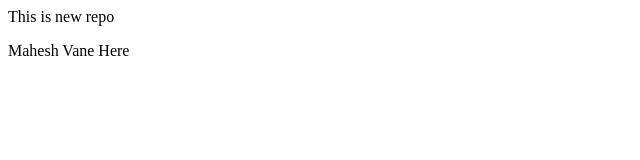
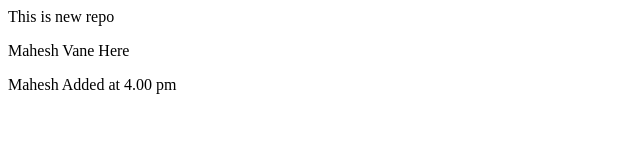
Before and after one commit to Ankush-khapre/Localreposs, a plain HTML site: page index.html in a window 1280 px wide. Shown: the whole page, without its empty margins (0-640 px from the left). Drawn offline with Linux system fonts and the light colour scheme.

Commit message:
Change By Mahesh Vane

```diff
--- a/index.html
+++ b/index.html
@@ -1,2 +1,3 @@
 <p> This is new repo</p>
 <p>Mahesh Vane Here<p>
+<p>Mahesh Added at 4.00 pm</p>
```
